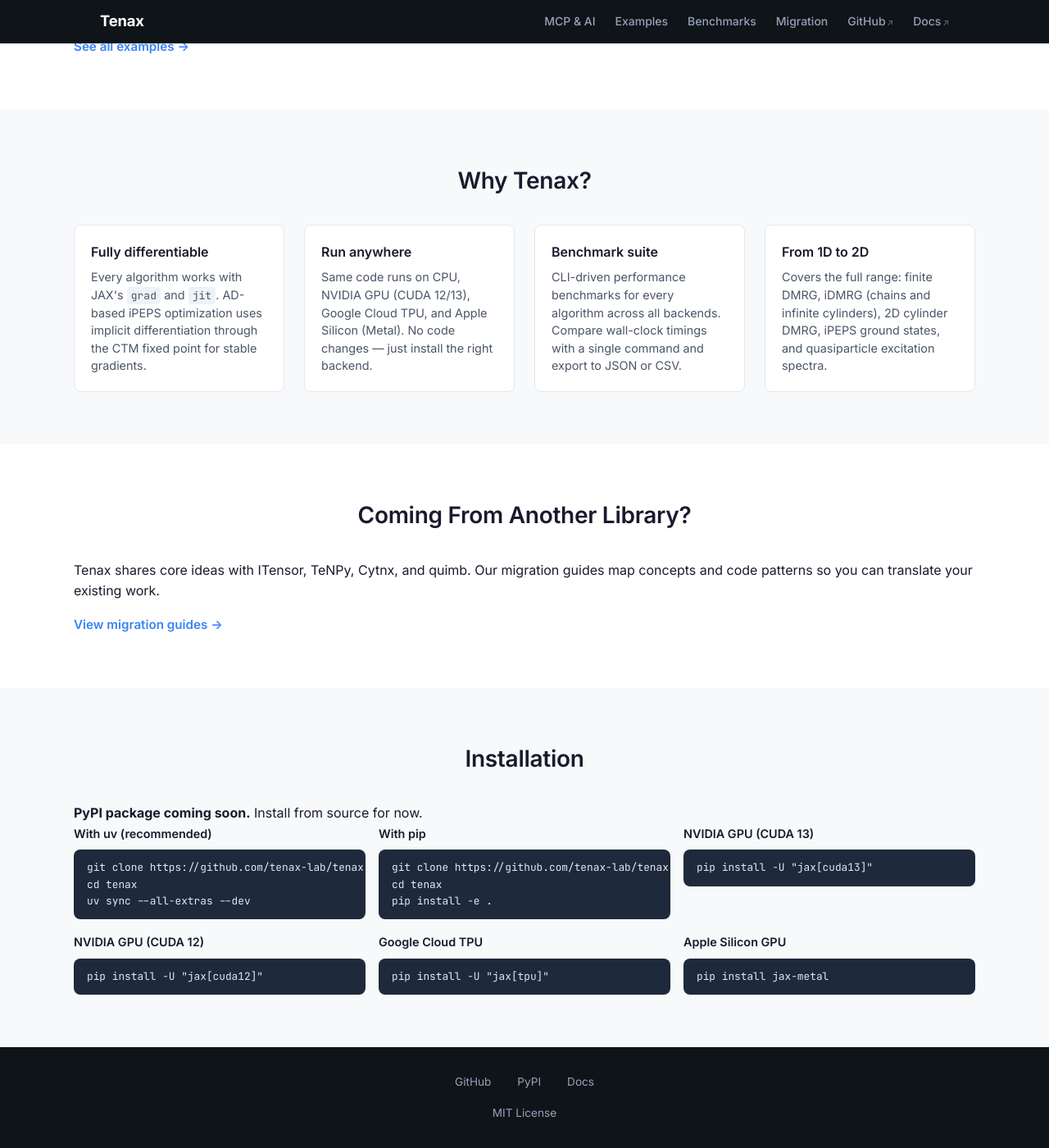
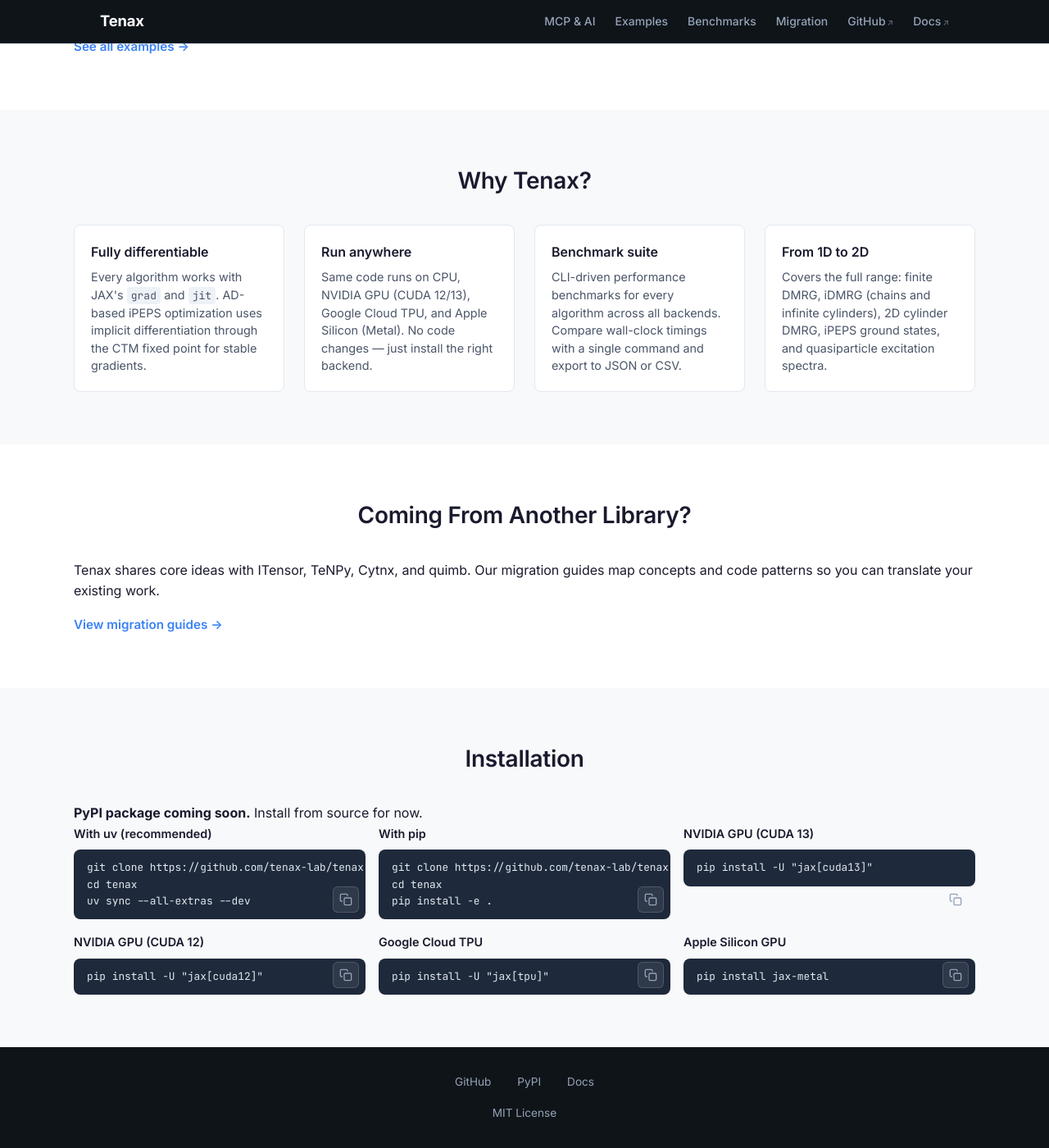
Before and after one commit to tenax-lab/tenax-lab.github.io, a Jekyll site: the page built from index.md, in a window 1280 px wide and 1400 px high, scrolled down 2501 px. Shown: the whole window at 82% size. Built offline with Jekyll 4.4.1, drawn with Linux system fonts in a browser that asks for light colours.

Commit message:
Use clipboard icon for install copy button
Replace text "Copy" with SVG clipboard icon, always visible.
Shows checkmark on successful copy.

Co-Authored-By: Claude Opus 4.6 <noreply@anthropic.com>

```diff
--- a/_includes/footer.html
+++ b/_includes/footer.html
@@ -7,18 +7,21 @@
   <p>MIT License</p>
 </footer>
 <script>
+var copyIcon = '<svg viewBox="0 0 24 24"><rect x="9" y="9" width="13" height="13" rx="2"/><path d="M5 15H4a2 2 0 01-2-2V4a2 2 0 012-2h9a2 2 0 012 2v1"/></svg>';
+var checkIcon = '<svg viewBox="0 0 24 24"><polyline points="20 6 9 17 4 12"/></svg>';
 document.querySelectorAll('.install-option').forEach(function(el) {
   var pre = el.querySelector('pre');
   if (!pre) return;
   var btn = document.createElement('button');
   btn.className = 'copy-btn';
-  btn.textContent = 'Copy';
+  btn.innerHTML = copyIcon;
+  btn.title = 'Copy to clipboard';
   btn.addEventListener('click', function() {
     navigator.clipboard.writeText(pre.textContent).then(function() {
-      btn.textContent = 'Copied!';
+      btn.innerHTML = checkIcon;
       btn.classList.add('copied');
       setTimeout(function() {
-        btn.textContent = 'Copy';
+        btn.innerHTML = copyIcon;
         btn.classList.remove('copied');
       }, 1500);
     });
--- a/assets/css/style.css
+++ b/assets/css/style.css
@@ -228,31 +228,40 @@ p code {
 
 .install-option .copy-btn {
   position: absolute;
-  top: 2.2rem;
+  bottom: 0.5rem;
   right: 0.5rem;
-  background: rgba(255,255,255,0.1);
-  border: 1px solid rgba(255,255,255,0.2);
+  background: rgba(255,255,255,0.08);
+  border: 1px solid rgba(255,255,255,0.15);
   color: var(--text-muted);
-  font-size: 0.7rem;
-  padding: 0.2rem 0.5rem;
-  border-radius: 4px;
+  width: 2rem;
+  height: 2rem;
+  padding: 0;
+  border-radius: 6px;
   cursor: pointer;
-  opacity: 0;
-  transition: opacity 0.15s;
-}
-
-.install-option:hover .copy-btn {
-  opacity: 1;
+  display: flex;
+  align-items: center;
+  justify-content: center;
+  transition: background 0.15s, color 0.15s;
 }
 
 .install-option .copy-btn:hover {
-  background: rgba(255,255,255,0.2);
+  background: rgba(255,255,255,0.18);
   color: var(--text-light);
 }
 
 .install-option .copy-btn.copied {
   color: #4ade80;
-  border-color: #4ade80;
+  border-color: rgba(74,222,128,0.4);
+}
+
+.install-option .copy-btn svg {
+  width: 16px;
+  height: 16px;
+  fill: none;
+  stroke: currentColor;
+  stroke-width: 2;
+  stroke-linecap: round;
+  stroke-linejoin: round;
 }
 
 /* Footer */
```
